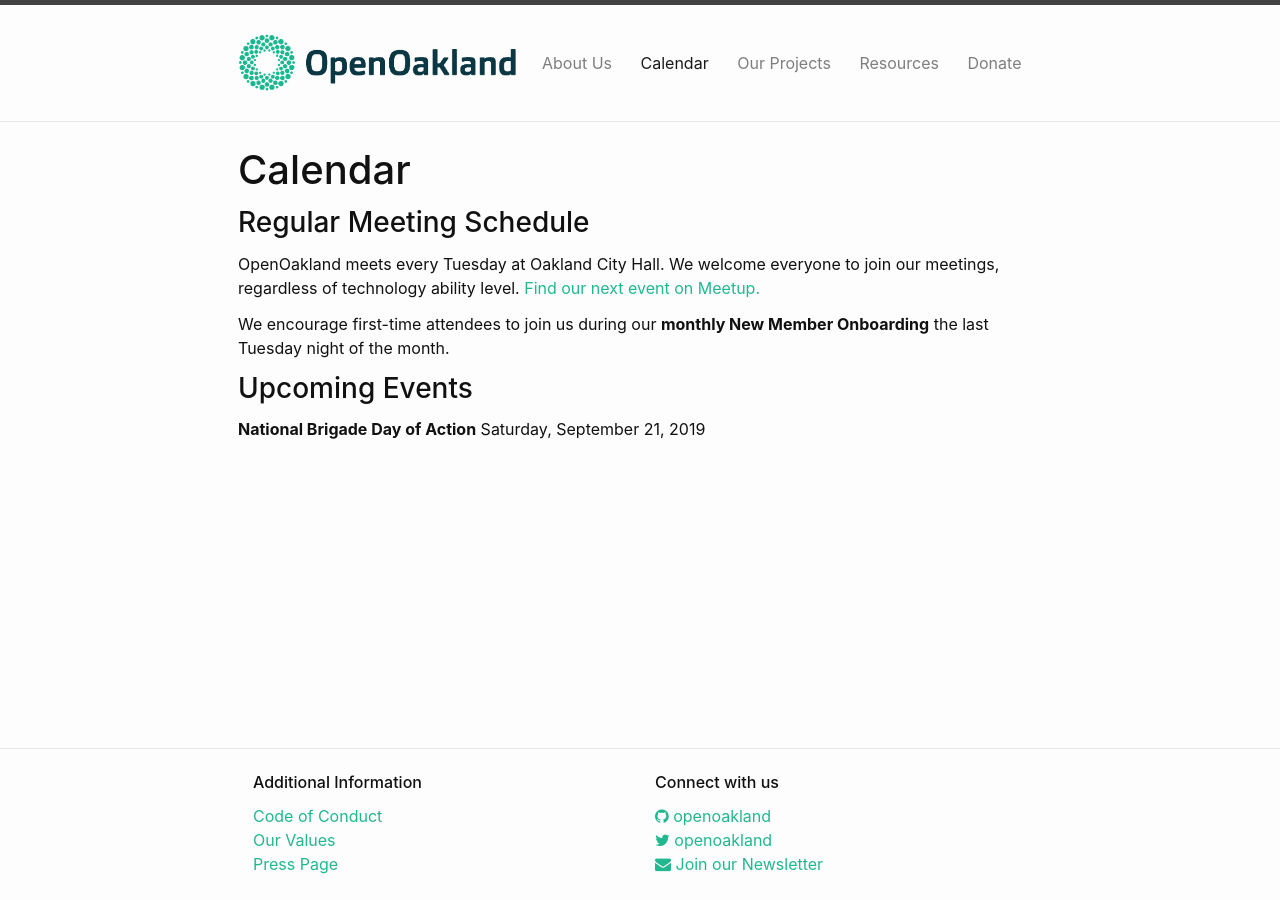
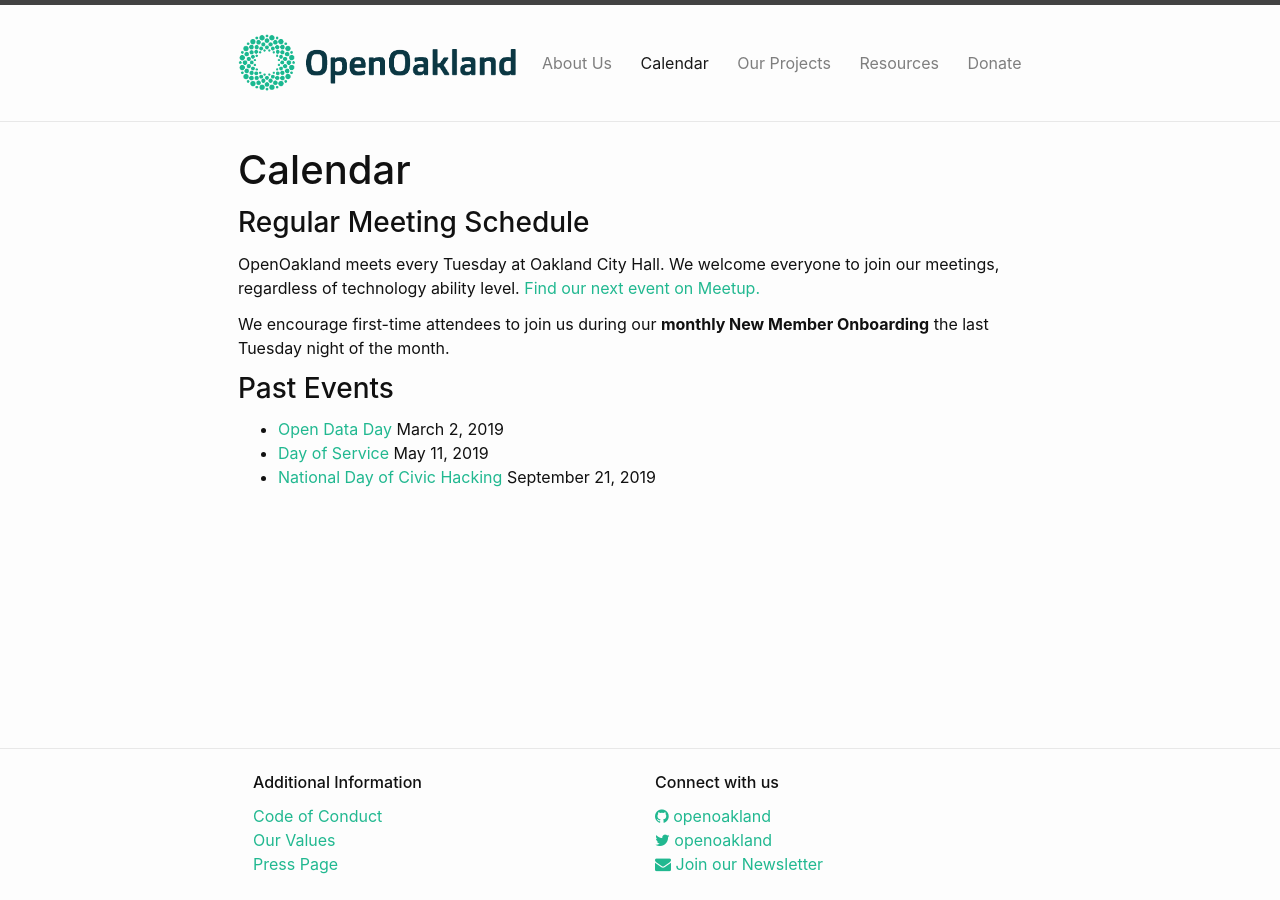
Before and after one commit to openoakland/openoakland.org, a Jekyll site: the page built from src/calendar.md, in a window 1280 px wide. Built offline with Jekyll 4.4.1, drawn with Linux system fonts in a browser that asks for light colours.

Commit message:
Remove NDoCH as an upcoming event.
List our big events this year as Past Events. Also changes the color of links on hover, as the previous blue color didn't make sense to me.

```diff
--- a/src/_sass/main.scss
+++ b/src/_sass/main.scss
@@ -45,6 +45,9 @@
 
 a {
   color: $brand-color;
+  &:hover {
+    color: darken($brand-color, 20%);
+  }
 }
 
 main {
@@ -86,7 +89,7 @@
   }
 
   &:focus {
-    box-shadow: 0 0 0 .2rem lighten($brand-color, 20%) !important;
+    box-shadow: 0 0 0 0.2rem lighten($brand-color, 20%) !important;
   }
 }
 
--- a/src/calendar.md
+++ b/src/calendar.md
@@ -12,6 +12,8 @@
 
 We encourage first-time attendees to join us during our **monthly New Member Onboarding** the last Tuesday night of the month.
 
-### Upcoming Events
+### Past Events
 
-**National Brigade Day of Action**  Saturday, September 21, 2019
+- [Open Data Day](https://www.meetup.com/OpenOakland/events/258831439/){:target="\_blank"} March 2, 2019
+- [Day of Service](https://www.eventbrite.com/e/openoakland-day-of-service-2019-tickets-59979544432){:target="\_blank"} May 11, 2019
+- [National Day of Civic Hacking](https://www.eventbrite.com/e/national-day-of-civic-hacking-2019-tickets-69928206147){:target="\_blank"} September 21, 2019
```
